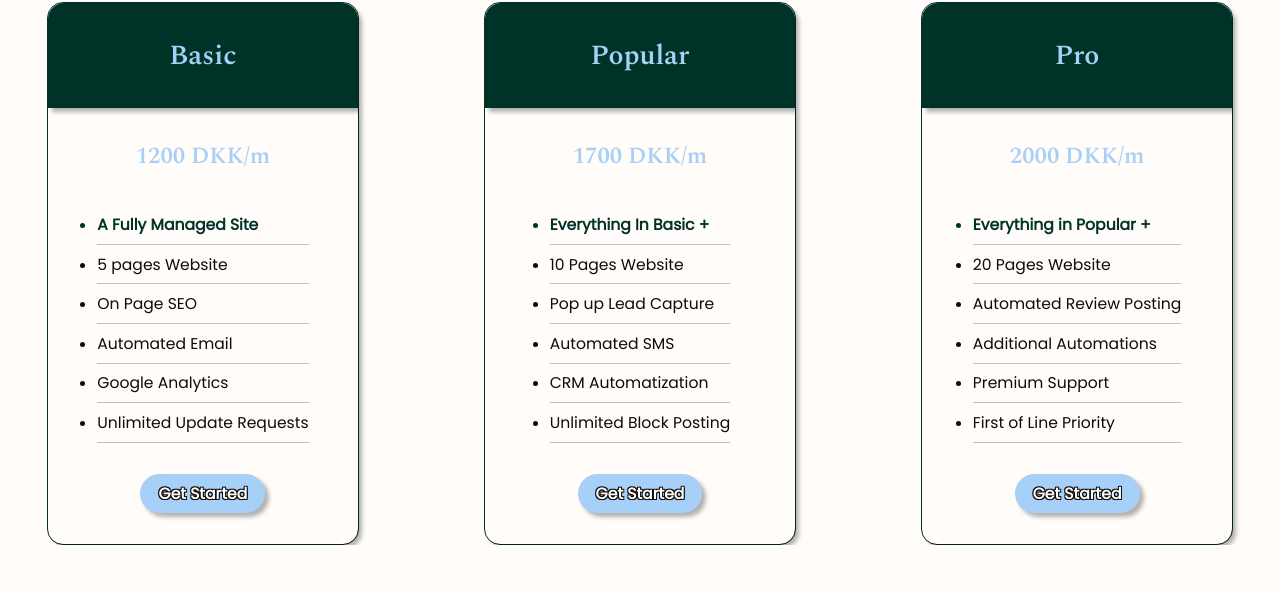
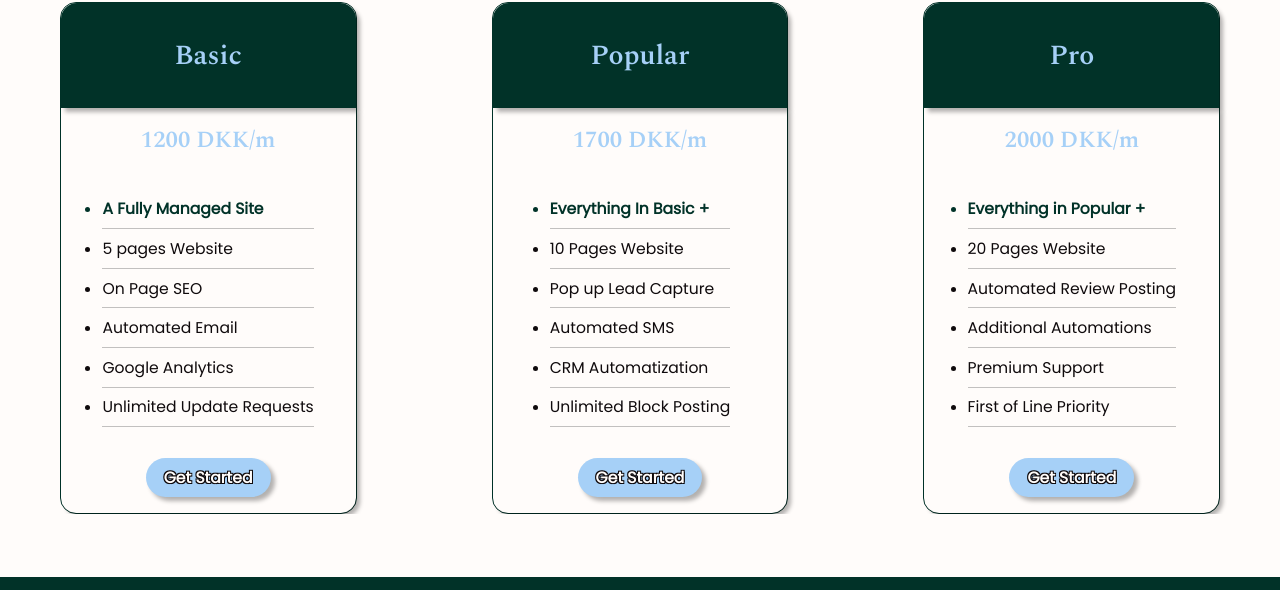
Before and after one commit to KarinaValens/better-sites, a Next.js app: page /pricing in a window 1280 px wide. Shown: the part 1332-1922 px from the top of the page. Built offline with nearby package versions, Linux system fonts and the light colour scheme.

Commit message:
fixing carousel in the pricing section

```diff
--- a/styles/globals.css
+++ b/styles/globals.css
@@ -288,6 +288,10 @@ label {
   margin: 4rem auto;
 }
 
+.pricing-wraper {
+  width: 85%;
+  gap: 1rem;
+}
 .cards-container {
   height: 70%;
 }
@@ -598,16 +602,14 @@ footer > div {
 /* --// Packages Pricing Description Cards //-- */
 
 .pricing-card-continer {
-  min-width: 20rem;
+  min-width: 19rem;
   margin: auto;
-  /*   margin: 3rem 0%;
- */
   border: 1px solid var(--primary-color);
   border-radius: 16px;
 }
 
 .pricing-card-continer .pricing-card {
-  padding: 2rem 0%;
+  padding: 1rem 0%;
   width: 100%;
   justify-content: space-around;
   border-radius: 0% 0% 16px 16px;
```
